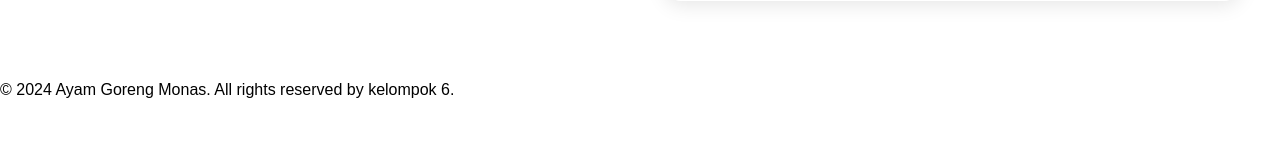
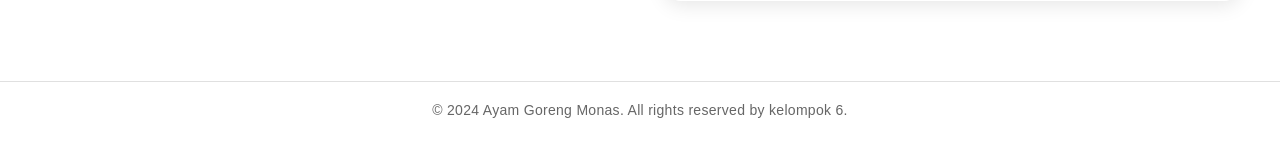
Before and after one commit to 404-DevNotFound/Ayam-Goreng-Monas-Website, a PHP site: page / in a window 1280 px wide. Shown: the part 2834-3000 px from the top of the page. Run offline with PHP 8.4, Linux system fonts and the light colour scheme; data comes from the database, SQL or seed files in the repository; some web fonts are replaced.

Commit message:
Footer style

```diff
--- a/index.php
+++ b/index.php
@@ -13,6 +13,7 @@ $reviews = mysqli_query($conn, "SELECT * FROM review ORDER BY id DESC");
     <link rel="stylesheet" href="./style.css/location.css" />
     <link rel="stylesheet" href="./style.css/review.css" />
     <link rel="stylesheet" href="./style.css/home.css" />
+    <link rel="stylesheet" href="./style.css/footer.css" />
     <link rel="stylesheet" href="https://unpkg.com/leaflet@1.9.4/dist/leaflet.css" />
     <link rel ="icon" type="image/png" sizes="16x16" href="./source/Logo 2.png" />
     <script src="./script.js" defer></script>
--- /dev/null
+++ b/style.css/footer.css
@@ -0,0 +1,21 @@
+.footer {
+  background-color: #ffffff;
+  color: #666666;
+  text-align: center;
+  padding: 20px 0;
+  font-size: 14px;
+  border-top: 1px solid #e0e0e0;
+  letter-spacing: 0.3px;
+  font-family: 'Poppins', sans-serif;
+}
+
+.footer p {
+  margin: 0;
+}
+
+@media (max-width: 600px) {
+  .footer {
+    font-size: 13px;
+    padding: 15px 10px;
+  }
+}
```
